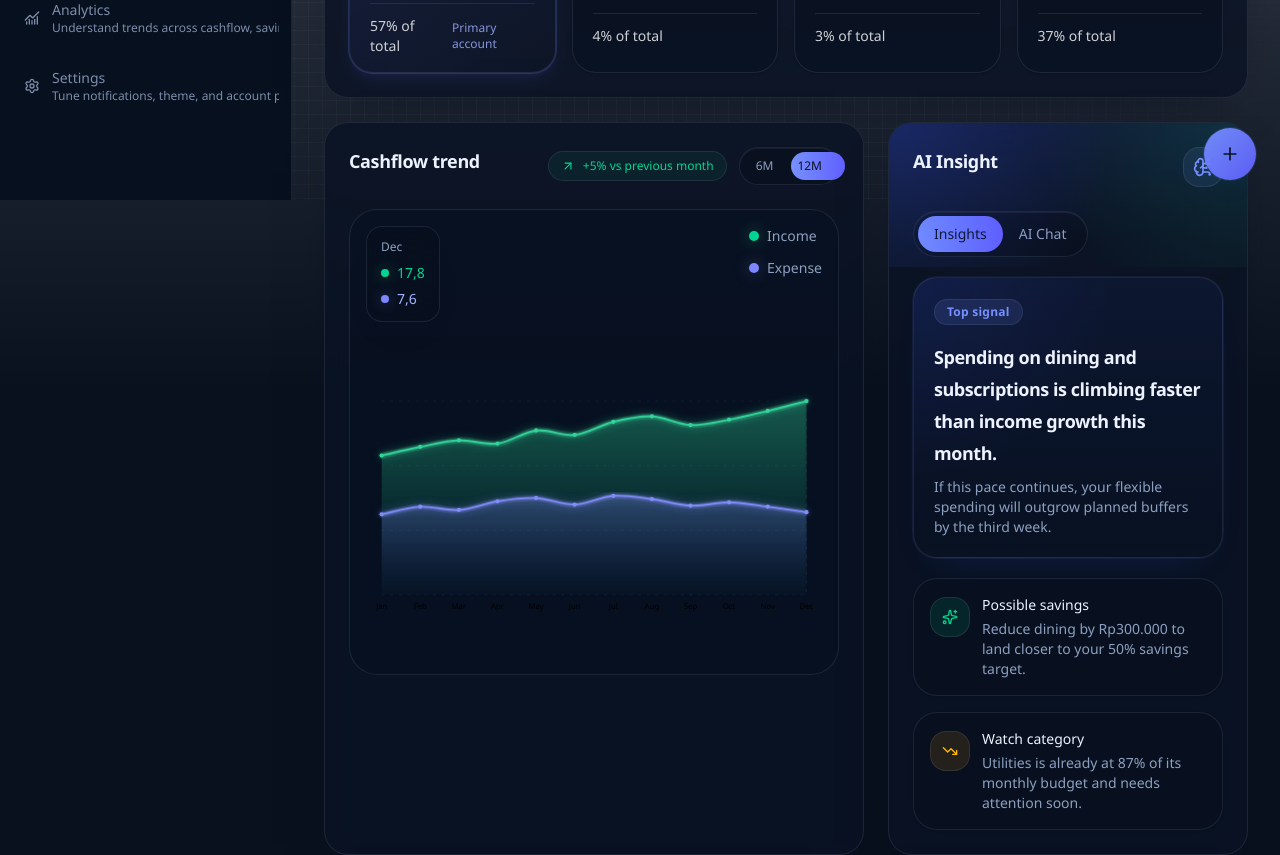
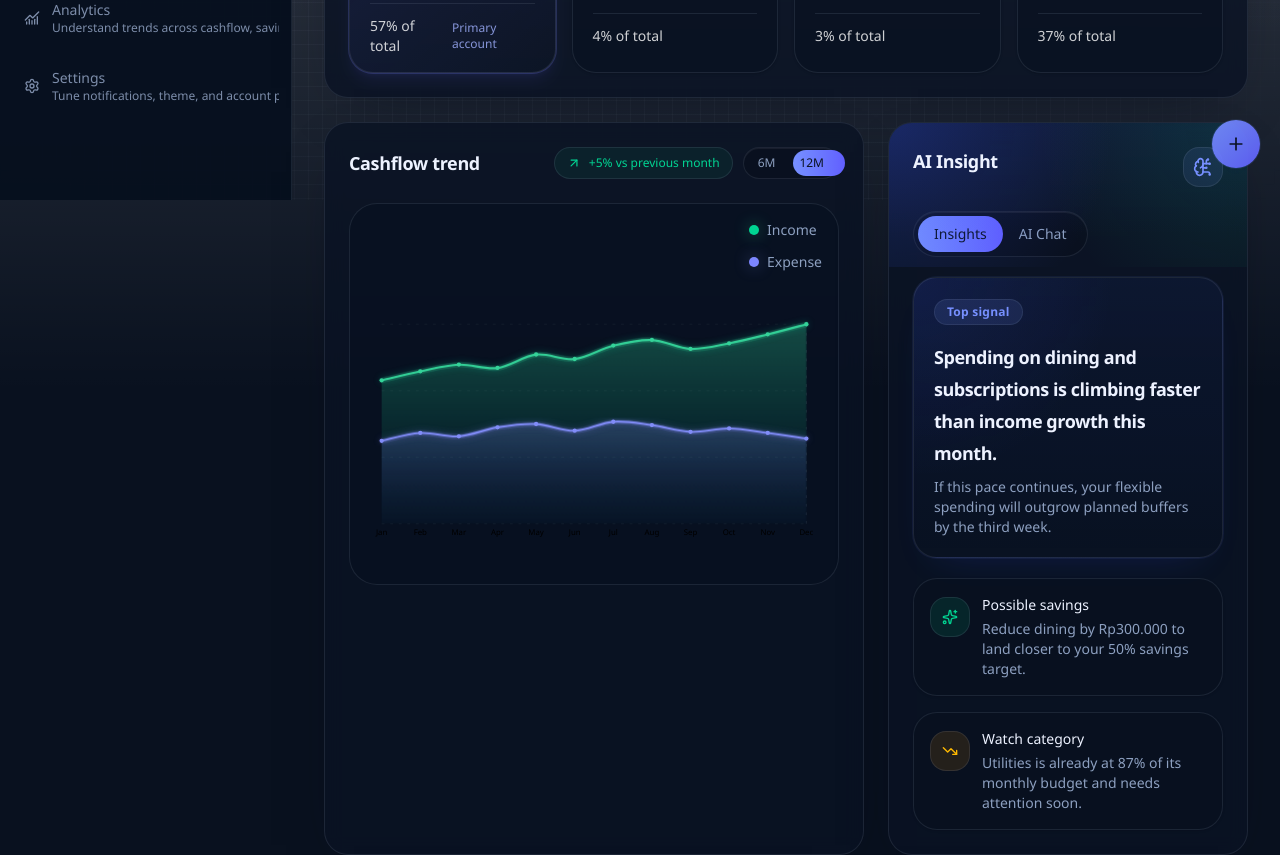
Before and after one commit to Faizax26/Fyntra, a Next.js app: page /app/dashboard in a window 1280 px wide. Shown: the part 600-1455 px from the top of the page. Built offline with nearby package versions, Linux system fonts and the light colour scheme.

Commit message:
Polish cashflow trend and insight

```diff
--- a/src/components/dashboard/cashflow-chart.tsx
+++ b/src/components/dashboard/cashflow-chart.tsx
@@ -87,7 +87,7 @@ export function CashflowChart({ data }: { data: CashflowPoint[] }) {
   const width = 640;
   const height = 320;
   const paddingX = range === "12M" ? 22 : 28;
-  const paddingY = 24;
+  const paddingY = 20;
   const labels = visibleData.map((item) => item.month);
   const maxValue = Math.max(...visibleData.flatMap((item) => [item.income, item.expense]));
   const incomeValues = visibleData.map((item) => item.income);
@@ -125,23 +125,25 @@ export function CashflowChart({ data }: { data: CashflowPoint[] }) {
       : incomePoints[activeIndex]?.y ?? height - paddingY;
   const highlightIncome = activeSeries === "income";
   const highlightExpense = activeSeries === "expense";
+  const tooltipLeft = Math.min(Math.max((activePointX / width) * 100, 14), 86);
+  const tooltipTop = Math.min(Math.max((activePointY / height) * 100, 20), 88);
 
   return (
     <Card className="h-full overflow-hidden">
       <CardHeader>
-        <div className="flex flex-wrap items-start justify-between gap-3">
+        <div className="flex flex-wrap items-center justify-between gap-3">
           <CardTitle>Cashflow trend</CardTitle>
-          <div className="flex items-center gap-3">
-            <div className="inline-flex items-center gap-2 rounded-full border border-emerald-500/15 bg-emerald-500/8 px-3 py-1.5 text-xs font-medium text-emerald-600 dark:text-emerald-400">
+          <div className="flex items-center gap-2.5">
+            <div className="inline-flex h-8 items-center gap-2 rounded-full border border-emerald-500/15 bg-emerald-500/8 px-3 text-xs font-medium text-emerald-600 dark:text-emerald-400">
               <ArrowUpRight className="size-3.5" />
               {`${incomeDelta >= 0 ? "+" : ""}${incomeDelta.toFixed(0)}% vs previous month`}
             </div>
-            <div className="relative inline-flex rounded-full border border-border/70 bg-background/70 p-1 shadow-[inset_0_1px_0_rgba(255,255,255,0.06)]">
+            <div className="relative inline-flex h-8 items-center rounded-full border border-border/70 bg-background/70 p-0.5 shadow-[inset_0_1px_0_rgba(255,255,255,0.06)]">
               <span
                 aria-hidden="true"
                 className={cn(
-                  "absolute bottom-1 top-1 rounded-full bg-gradient-to-r from-primary to-indigo-500 shadow-[0_12px_24px_-18px_rgba(56,87,255,0.58)] transition-all duration-300 ease-out",
-                  range === "6M" ? "left-1 w-[47px]" : "left-[51px] w-[54px]"
+                  "absolute bottom-0.5 top-0.5 rounded-full bg-gradient-to-r from-primary to-indigo-500 shadow-[0_12px_24px_-18px_rgba(56,87,255,0.52)] transition-all duration-300 ease-out",
+                  range === "6M" ? "left-0.5 w-[45px]" : "left-[49px] w-[52px]"
                 )}
               />
               {(["6M", "12M"] as RangeMode[]).map((option) => (
@@ -150,7 +152,7 @@ export function CashflowChart({ data }: { data: CashflowPoint[] }) {
                   type="button"
                   onClick={() => setRange(option)}
                   className={cn(
-                    "relative rounded-full px-3 py-1.5 text-xs font-medium transition-all duration-200",
+                    "relative rounded-full px-3 py-1 text-xs font-medium transition-all duration-200",
                     range === option
                       ? "text-primary-foreground"
                       : "text-muted-foreground hover:text-foreground"
@@ -165,22 +167,8 @@ export function CashflowChart({ data }: { data: CashflowPoint[] }) {
       </CardHeader>
       <CardContent>
         <div className="rounded-[1.75rem] border bg-background/55 p-4">
-          <div className="mb-4 flex flex-col gap-3 lg:flex-row lg:items-start lg:justify-between">
-            <div className="flex flex-wrap items-center gap-3">
-              <div className="rounded-2xl border border-border/70 bg-background/88 px-3.5 py-3 shadow-[0_18px_38px_-24px_rgba(15,23,42,0.28)] backdrop-blur-xl">
-                <p className="text-xs font-medium text-muted-foreground">{activeMonth}</p>
-                <div className="mt-2 grid gap-1.5 text-sm">
-                  <span className="inline-flex items-center gap-2 text-emerald-600 dark:text-emerald-400">
-                    <span className="size-2 rounded-full bg-emerald-400 shadow-[0_0_14px_rgba(52,211,153,0.45)]" />
-                    {formatCompactCurrency(activeIncome)}
-                  </span>
-                  <span className="inline-flex items-center gap-2 text-indigo-500 dark:text-indigo-300">
-                    <span className="size-2 rounded-full bg-indigo-400 shadow-[0_0_14px_rgba(129,140,248,0.42)]" />
-                    {formatCompactCurrency(activeExpense)}
-                  </span>
-                </div>
-              </div>
-            </div>
+          <div className="mb-2 flex flex-col gap-3 lg:flex-row lg:items-start lg:justify-between">
+            <div />
             <div className="flex items-start gap-3 self-start lg:min-w-[220px] lg:justify-end">
               <div className="hidden flex-col gap-3 text-sm text-muted-foreground sm:flex">
                 <button
@@ -212,30 +200,30 @@ export function CashflowChart({ data }: { data: CashflowPoint[] }) {
           </div>
 
           <div className="relative">
-            <svg key={range} viewBox={`0 0 ${width} ${height}`} className="h-[320px] w-full" role="img" aria-label="Cashflow trend chart">
+            <svg key={range} viewBox={`0 0 ${width} ${height}`} className="h-[288px] w-full" role="img" aria-label="Cashflow trend chart">
               <defs>
                 <filter id="incomeGlow" x="-20%" y="-20%" width="140%" height="140%">
-                  <feGaussianBlur stdDeviation="6" result="coloredBlur" />
+                  <feGaussianBlur stdDeviation="5" result="coloredBlur" />
                   <feMerge>
                     <feMergeNode in="coloredBlur" />
                     <feMergeNode in="SourceGraphic" />
                   </feMerge>
                 </filter>
                 <filter id="expenseGlow" x="-20%" y="-20%" width="140%" height="140%">
-                  <feGaussianBlur stdDeviation="6" result="coloredBlur" />
+                  <feGaussianBlur stdDeviation="5" result="coloredBlur" />
                   <feMerge>
                     <feMergeNode in="coloredBlur" />
                     <feMergeNode in="SourceGraphic" />
                   </feMerge>
                 </filter>
                 <linearGradient id="incomeGradient" x1="0" y1="0" x2="0" y2="1">
-                  <stop offset="0%" stopColor="rgb(52 211 153)" stopOpacity="0.38" />
-                  <stop offset="75%" stopColor="rgb(16 185 129)" stopOpacity="0.08" />
+                  <stop offset="0%" stopColor="rgb(52 211 153)" stopOpacity="0.3" />
+                  <stop offset="75%" stopColor="rgb(16 185 129)" stopOpacity="0.07" />
                   <stop offset="100%" stopColor="rgb(16 185 129)" stopOpacity="0.02" />
                 </linearGradient>
                 <linearGradient id="expenseGradient" x1="0" y1="0" x2="0" y2="1">
-                  <stop offset="0%" stopColor="rgb(129 140 248)" stopOpacity="0.3" />
-                  <stop offset="72%" stopColor="rgb(99 102 241)" stopOpacity="0.08" />
+                  <stop offset="0%" stopColor="rgb(129 140 248)" stopOpacity="0.24" />
+                  <stop offset="72%" stopColor="rgb(99 102 241)" stopOpacity="0.07" />
                   <stop offset="100%" stopColor="rgb(99 102 241)" stopOpacity="0.02" />
                 </linearGradient>
               </defs>
@@ -250,7 +238,7 @@ export function CashflowChart({ data }: { data: CashflowPoint[] }) {
                     y1={y}
                     x2={width - paddingX}
                     y2={y}
-                    stroke="rgba(148,163,184,0.12)"
+                    stroke="rgba(148,163,184,0.1)"
                     strokeDasharray="4 8"
                   />
                 );
@@ -260,17 +248,17 @@ export function CashflowChart({ data }: { data: CashflowPoint[] }) {
               <path d={expenseArea} fill="url(#expenseGradient)" className="cashflow-area cashflow-area-delay-2" />
 
               {highlightIncome ? (
-                <path d={incomeLine} fill="none" stroke="rgba(52,211,153,0.15)" strokeWidth="10" strokeLinecap="round" strokeLinejoin="round" />
+                <path d={incomeLine} fill="none" stroke="rgba(52,211,153,0.12)" strokeWidth="9" strokeLinecap="round" strokeLinejoin="round" />
               ) : null}
               {highlightExpense ? (
-                <path d={expenseLine} fill="none" stroke="rgba(129,140,248,0.14)" strokeWidth="10" strokeLinecap="round" strokeLinejoin="round" />
+                <path d={expenseLine} fill="none" stroke="rgba(129,140,248,0.12)" strokeWidth="9" strokeLinecap="round" strokeLinejoin="round" />
               ) : null}
 
               <path
                 d={incomeLine}
                 fill="none"
-                stroke="rgba(52,211,153,0.24)"
-                strokeWidth="9"
+                stroke="rgba(52,211,153,0.18)"
+                strokeWidth="8"
                 strokeLinecap="round"
                 strokeLinejoin="round"
                 filter="url(#incomeGlow)"
@@ -279,8 +267,8 @@ export function CashflowChart({ data }: { data: CashflowPoint[] }) {
               <path
                 d={expenseLine}
                 fill="none"
-                stroke="rgba(129,140,248,0.22)"
-                strokeWidth="9"
+                stroke="rgba(129,140,248,0.16)"
+                strokeWidth="8"
                 strokeLinecap="round"
                 strokeLinejoin="round"
                 filter="url(#expenseGlow)"
@@ -322,8 +310,8 @@ export function CashflowChart({ data }: { data: CashflowPoint[] }) {
 
               {incomePoints.map((point, index) => (
                 <g key={`income-${point.label}`}>
-                  <circle cx={point.x} cy={point.y} r={hovered?.index === index ? 11 : 0} fill="rgba(52,211,153,0.18)" className="transition-all duration-200" />
-                  <circle cx={point.x} cy={point.y} r={hovered?.index === index ? 5.4 : 3} fill="rgb(52 211 153)" className="transition-all duration-200" />
+                  <circle cx={point.x} cy={point.y} r={hovered?.index === index ? 12 : 0} fill="rgba(52,211,153,0.16)" className="transition-all duration-200" />
+                  <circle cx={point.x} cy={point.y} r={hovered?.index === index ? 5.8 : 3} fill="rgb(52 211 153)" className="transition-all duration-200" />
                   <circle
                     cx={point.x}
                     cy={point.y}
@@ -337,8 +325,8 @@ export function CashflowChart({ data }: { data: CashflowPoint[] }) {
 
               {expensePoints.map((point, index) => (
                 <g key={`expense-${point.label}`}>
-                  <circle cx={point.x} cy={point.y} r={hovered?.index === index ? 11 : 0} fill="rgba(129,140,248,0.18)" className="transition-all duration-200" />
-                  <circle cx={point.x} cy={point.y} r={hovered?.index === index ? 5.4 : 3} fill="rgb(129 140 248)" className="transition-all duration-200" />
+                  <circle cx={point.x} cy={point.y} r={hovered?.index === index ? 12 : 0} fill="rgba(129,140,248,0.16)" className="transition-all duration-200" />
+                  <circle cx={point.x} cy={point.y} r={hovered?.index === index ? 5.8 : 3} fill="rgb(129 140 248)" className="transition-all duration-200" />
                   <circle
                     cx={point.x}
                     cy={point.y}
@@ -368,12 +356,14 @@ export function CashflowChart({ data }: { data: CashflowPoint[] }) {
               })}
             </svg>
 
-            {hovered ? (
             <div
-                className="cashflow-tooltip pointer-events-none absolute z-10 min-w-[128px] rounded-2xl border border-border/70 bg-background/94 px-3 py-2.5 shadow-[0_18px_34px_-24px_rgba(15,23,42,0.28)] backdrop-blur-xl"
+              className={cn(
+                "cashflow-tooltip pointer-events-none absolute z-10 min-w-[128px] rounded-2xl border border-border/70 bg-background/94 px-3 py-2.5 shadow-[0_18px_34px_-24px_rgba(15,23,42,0.28)] backdrop-blur-xl transition-all duration-200",
+                hovered ? "opacity-100 scale-100" : "opacity-0 scale-95"
+              )}
               style={{
-                  left: `${(activePointX / width) * 100}%`,
-                  top: `${(activePointY / height) * 100}%`,
+                left: `${tooltipLeft}%`,
+                top: `${tooltipTop}%`,
                 transform: "translate(-50%, calc(-100% - 14px))"
               }}
             >
@@ -389,10 +379,9 @@ export function CashflowChart({ data }: { data: CashflowPoint[] }) {
                 </span>
               </div>
             </div>
-            ) : null}
           </div>
 
-          <div className="mt-4 flex flex-wrap items-center gap-4 text-sm text-muted-foreground sm:hidden">
+          <div className="mt-3 flex flex-wrap items-center gap-4 text-sm text-muted-foreground sm:hidden">
             <span className="inline-flex items-center gap-2">
               <span className="size-2.5 rounded-full bg-emerald-400 shadow-[0_0_16px_rgba(52,211,153,0.45)]" />
               Income
--- a/src/components/dashboard/floating-action-fab.tsx
+++ b/src/components/dashboard/floating-action-fab.tsx
@@ -62,12 +62,12 @@ export function FloatingActionFab() {
         aria-label="Close quick actions"
         tabIndex={open ? 0 : -1}
         className={cn(
-          "fixed inset-0 z-40 bg-slate-950/8 backdrop-blur-[0.8px] transition-opacity duration-200 ease-out",
+          "fixed inset-0 z-40 bg-slate-950/6 backdrop-blur-[0.6px] transition-opacity duration-200 ease-out",
           open ? "pointer-events-auto opacity-100" : "pointer-events-none opacity-0"
         )}
         onClick={() => setOpen(false)}
       />
-      <div ref={containerRef} className="fixed bottom-5 right-6 z-50 flex flex-col items-end gap-3">
+      <div ref={containerRef} className="fixed bottom-8 right-5 z-50 flex flex-col items-end gap-3">
         <div className="flex flex-col items-end gap-3">
           {fabActions.map((action, index) => {
             const Icon = action.icon;
@@ -115,10 +115,10 @@ export function FloatingActionFab() {
           aria-expanded={open}
           onClick={() => setOpen((current) => !current)}
           className={cn(
-            "flex size-[52px] cursor-pointer items-center justify-center rounded-full outline-none transition duration-200 ease-out hover:scale-[1.03] active:scale-[0.97]",
+            "flex size-[48px] cursor-pointer items-center justify-center rounded-full outline-none transition duration-200 ease-out hover:scale-[1.02] active:scale-[0.97]",
             open
-              ? "bg-slate-900/88 text-white shadow-[0_14px_28px_-20px_rgba(15,23,42,0.38)] ring-1 ring-white/10 hover:bg-slate-900 dark:bg-slate-900/84"
-              : "bg-gradient-to-br from-primary/95 to-indigo-500/95 text-primary-foreground shadow-[0_18px_34px_-22px_rgba(56,87,255,0.48)] ring-1 ring-primary/15 hover:brightness-105"
+              ? "bg-slate-900/80 text-white shadow-[0_14px_28px_-20px_rgba(15,23,42,0.28)] ring-1 ring-white/10 hover:bg-slate-900/90 dark:bg-slate-900/80"
+              : "bg-gradient-to-br from-primary/92 to-indigo-500/92 text-primary-foreground shadow-[0_16px_30px_-22px_rgba(56,87,255,0.34)] ring-1 ring-primary/12 hover:brightness-[1.03]"
           )}
         >
           <span className={cn("transition-transform duration-200 ease-out", open && "rotate-45")}>
```
Also changed, not shown: src/components/dashboard/ai-insight.tsx (+25 -7 lines). Lines whose indentation alone changed are shown as unchanged.
